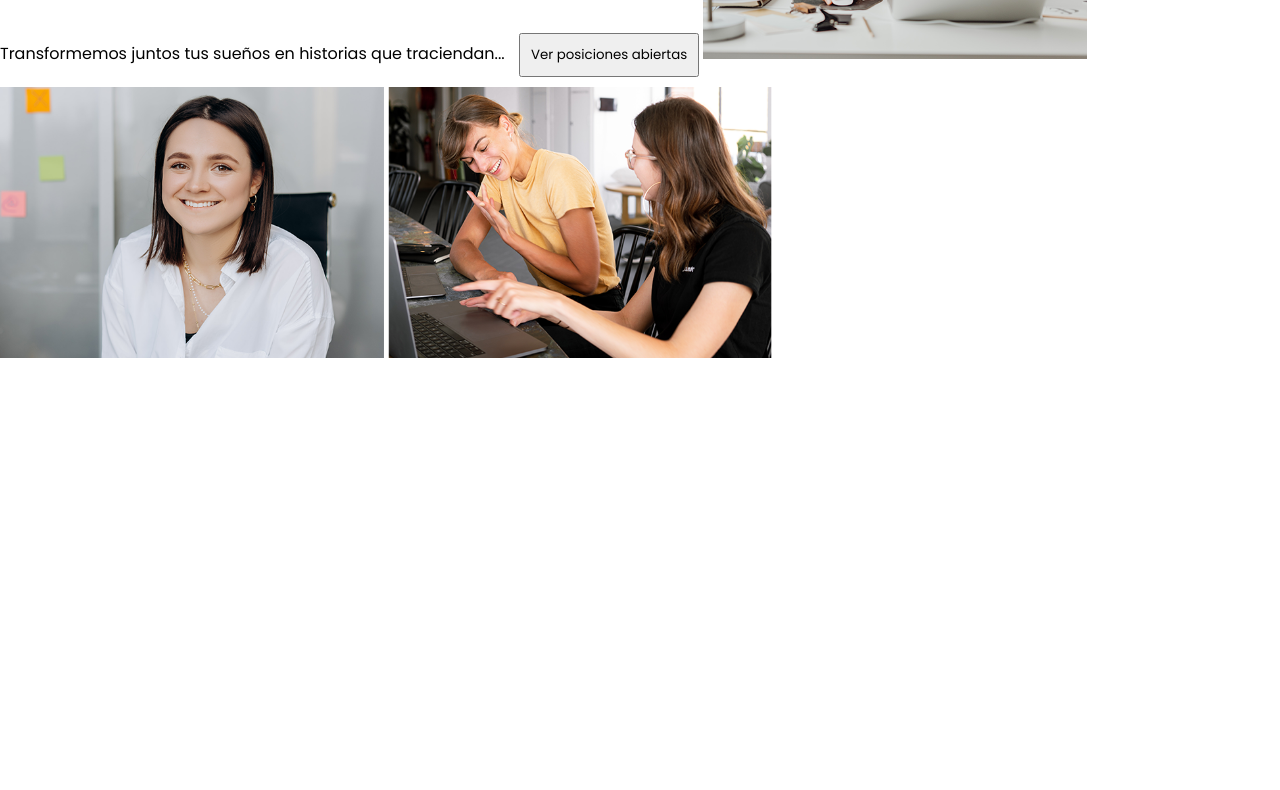
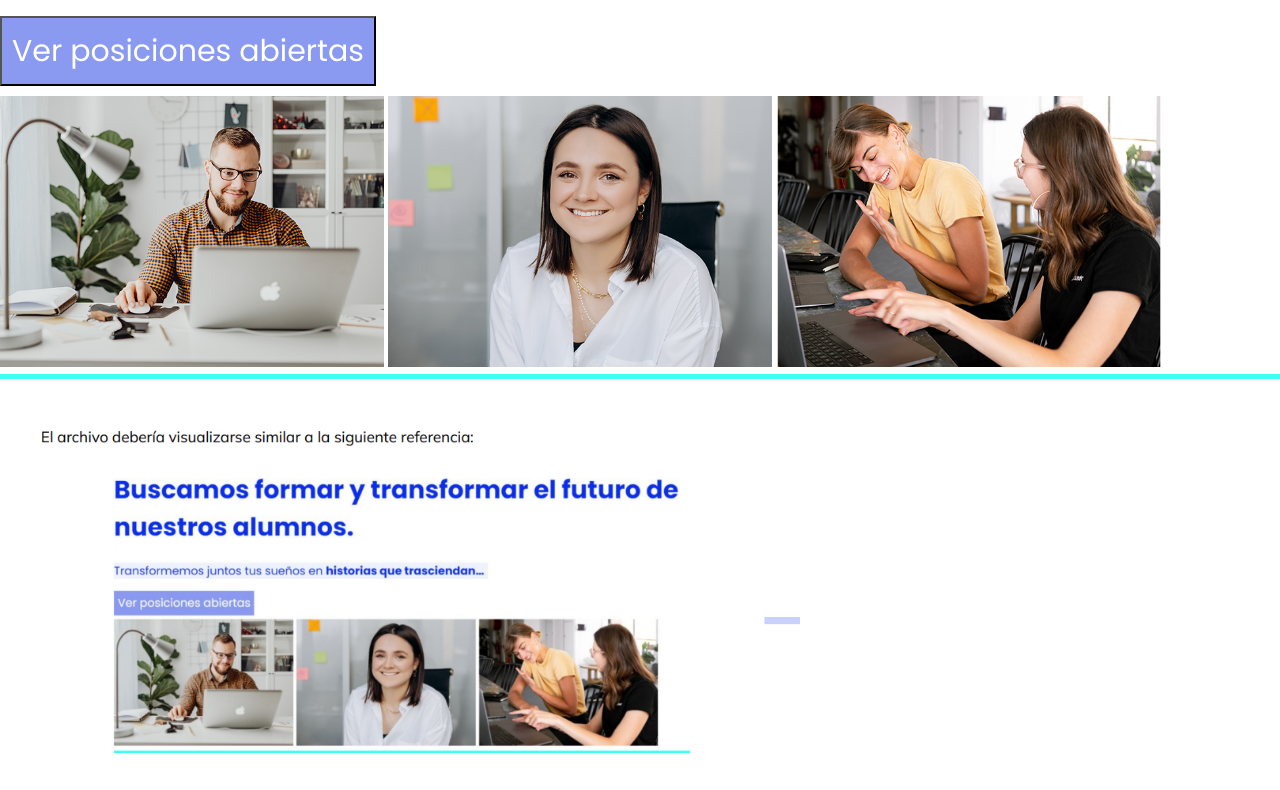
Before and after one commit to fabianNav/desafio_2_modulo_3, a website built with Vite: page index.html in a window 1280 px wide. Shown: the part 260-1050 px from the top of the page. Before the commit the page ends 800 px from the top, so only its background shows below. Built offline with nearby package versions, Linux system fonts and the light colour scheme.

Commit message:
le agregamos todo el estilo, posicionamos bien el button y agregamos la imagen de como me pedia que quede

```diff
--- a/css/style.css
+++ b/css/style.css
@@ -5,11 +5,24 @@
     padding: 0;
     box-sizing: border-box;
     font-family: "Poppins", sans-serif;
+    color: #0a22f1;
+}
+
+h1 {
+    font-size: 66.66px;
+    font-weight: 700;
 }
 
 p {
     display: inline;
     margin-right: 10px;
+    background-color: #eff2ff;
+    font-size: 30.06px;
+    font-weight: 400;
+}
+
+span {
+    font-weight: 700;
 }
 
 img {
@@ -20,4 +33,19 @@ button {
     margin-bottom: 10px;
     margin-top: 30px;
     padding: 10px;
+    background-color: #8a9af1;
+    color: white;
+    font-size: 30.06px;
+    position: relative;
+    display: block;
 }
+
+div {
+    background-color: #3ffff3;
+    width: 100%;
+    height: 5px;
+}
+
+#ejemplo {
+    width: 800px;
+}
--- a/index.html
+++ b/index.html
@@ -16,7 +16,7 @@
       <img src="recursos/M3-2-img3.png">
       <div></div>
     </header>
-
+<img src="recursos/Captura de pantalla (25).png" id="ejemplo">
 
 
 
```
Also changed, not shown: recursos/Captura de pantalla (25).png (added).
